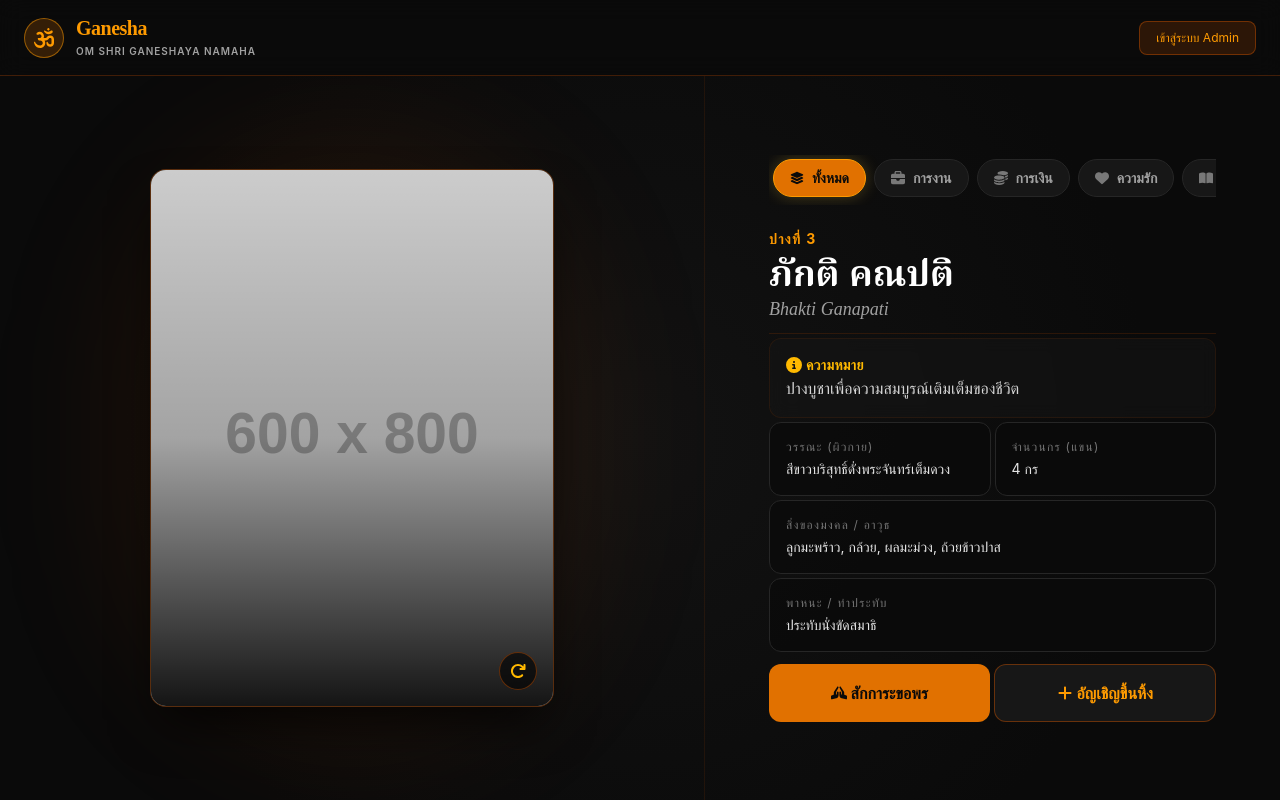
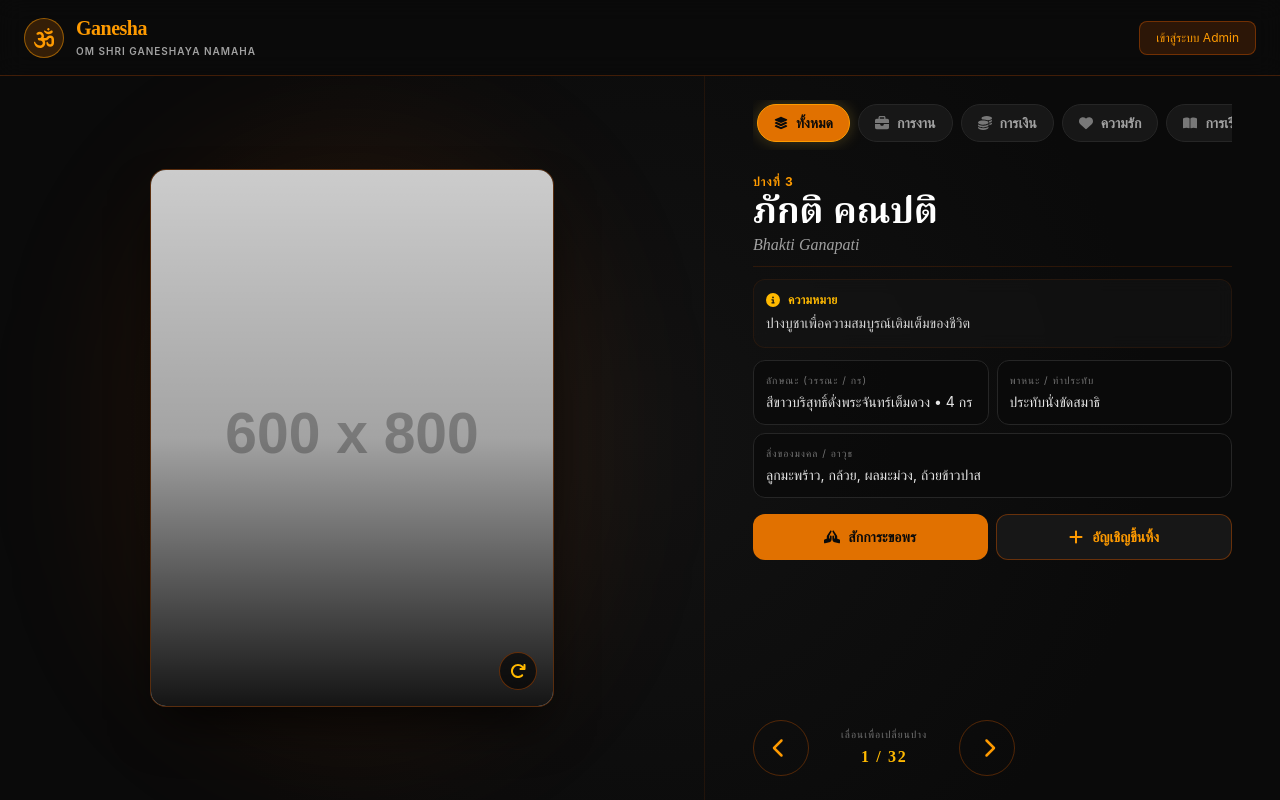
Before and after one commit to weerayosong/ganesha-frontend, a Next.js app: page / in a window 1280 px wide. Built offline with nearby package versions, Linux system fonts and the light colour scheme.

Commit message:
feat: add FormNavigator component for swipe navigation

```diff
--- a/app/layout.tsx
+++ b/app/layout.tsx
@@ -1,6 +1,14 @@
-import type { Metadata } from "next";
+import type { Metadata, Viewport } from "next";
 import "./globals.css";
 import Header from "@/components/layout/Header";
+
+// ล็อกการซูมหน้าจอ (แก้ปัญหา Double-Tap Zoom บน iOS)
+export const viewport: Viewport = {
+    width: "device-width",
+    initialScale: 1,
+    maximumScale: 1,
+    userScalable: false,
+};
 
 export const metadata: Metadata = {
     title: "Ganesha",
@@ -14,7 +22,8 @@ export default function RootLayout({
 }>) {
     return (
         <html lang="th">
-            <body className="antialiased flex flex-col h-dvh">
+            {/* เพิ่ม select-none เพื่อกันการเผลอคลุมดำ (Text Selection) */}
+            <body className="antialiased flex flex-col h-dvh select-none touch-manipulation">
                 <Header />
                 <div className="flex-1 overflow-hidden relative">
                     {children}
--- a/components/ganesha/ContentArea.tsx
+++ b/components/ganesha/ContentArea.tsx
@@ -2,7 +2,6 @@
 
 import { FaHandsPraying, FaPlus, FaCircleInfo } from "react-icons/fa6";
 
-// กำหนดโครงสร้างข้อมูล (Type Safety) รอรับจาก Database
 interface GaneshaData {
     order: number;
     nameTH: string;
@@ -14,7 +13,6 @@ interface GaneshaData {
     vahana_or_posture: string;
 }
 
-// ข้อมูลจำลอง (Mock Data) สำหรับทดสอบ UI
 const mockData: GaneshaData = {
     order: 3,
     nameTH: "ภักติ คณปติ",
@@ -32,74 +30,68 @@ export default function ContentArea({
     data?: GaneshaData;
 }) {
     return (
-        <div className="w-full max-w-2xl mx-auto flex flex-col gap-1 animate-in fade-in slide-in-from-bottom-2 duration-700">
-            {/* ส่วนหัว: ลำดับ และ ชื่อปาง */}
+        <div className="w-full max-w-2xl mx-auto flex flex-col gap-3 animate-in fade-in slide-in-from-bottom-2 duration-700">
             <div className="border-b border-amber-900/30 pb-2">
-                <span className="text-amber-500 font-bold tracking-widest text-sm uppercase mb-2 block">
+                <span className="text-amber-500 font-bold tracking-widest text-xs uppercase mb-1 block">
                     ปางที่ {data.order}
                 </span>
                 <h2 className="text-3xl md:text-4xl font-serif font-bold text-white">
                     {data.nameTH}
                 </h2>
-                <p className="text-neutral-400 font-serif text-lg italic">
+                <p className="text-neutral-400 font-serif text-base italic">
                     {data.nameEN}
                 </p>
             </div>
 
-            {/* ส่วนความหมาย */}
-            <div className="bg-neutral-900/50 border border-amber-900/20 rounded-xl p-4 backdrop-blur-sm">
-                <div className="flex items-center gap-1 text-amber-400">
-                    <FaCircleInfo className="w-4 h-4" />
-                    <h3 className="font-semibold text-sm tracking-wide">
+            <div className="bg-neutral-900/50 border border-amber-900/20 rounded-xl p-3 backdrop-blur-sm">
+                <div className="flex items-center gap-2 text-amber-400 mb-1">
+                    <FaCircleInfo className="w-3.5 h-3.5" />
+                    <h3 className="font-semibold text-xs tracking-wide">
                         ความหมาย
                     </h3>
                 </div>
-                <p className="text-neutral-300 leading-relaxed text-sm md:text-base">
+                <p className="text-neutral-300 leading-relaxed text-sm">
                     {data.meaning}
                 </p>
             </div>
 
-            {/* ส่วนรายละเอียด (Grid) */}
-            <div className="grid grid-cols-1 md:grid-cols-2 gap-1">
-                <div className="bg-neutral-950/80 border border-neutral-800 rounded-xl p-4">
-                    <span className="text-xs text-neutral-500 uppercase tracking-widest block mb-1">
-                        วรรณะ (ผิวกาย)
+            {/* Grid ที่ถูกยุบรวมให้กระชับขึ้น */}
+            <div className="grid grid-cols-1 md:grid-cols-2 gap-2">
+                <div className="bg-neutral-950/80 border border-neutral-800 rounded-xl p-3">
+                    <span className="text-[10px] text-neutral-500 uppercase tracking-widest block mb-1">
+                        ลักษณะ (วรรณะ / กร)
                     </span>
-                    <p className="text-sm text-neutral-200">{data.skinColor}</p>
+                    <p className="text-sm text-neutral-200">
+                        {data.skinColor} • {data.arms} กร
+                    </p>
                 </div>
-                <div className="bg-neutral-950/80 border border-neutral-800 rounded-xl p-4">
-                    <span className="text-xs text-neutral-500 uppercase tracking-widest block mb-1">
-                        จำนวนกร (แขน)
+                <div className="bg-neutral-950/80 border border-neutral-800 rounded-xl p-3">
+                    <span className="text-[10px] text-neutral-500 uppercase tracking-widest block mb-1">
+                        พาหนะ / ท่าประทับ
                     </span>
-                    <p className="text-sm text-neutral-200">{data.arms} กร</p>
+                    <p className="text-sm text-neutral-200">
+                        {data.vahana_or_posture}
+                    </p>
                 </div>
-                <div className="bg-neutral-950/80 border border-neutral-800 rounded-xl p-4 md:col-span-2">
-                    <span className="text-xs text-neutral-500 uppercase tracking-widest block mb-1">
+                <div className="bg-neutral-950/80 border border-neutral-800 rounded-xl p-3 md:col-span-2">
+                    <span className="text-[10px] text-neutral-500 uppercase tracking-widest block mb-1">
                         สิ่งของมงคล / อาวุธ
                     </span>
                     <p className="text-sm text-neutral-200">
                         {data.weapons.join(", ")}
                     </p>
                 </div>
-                <div className="bg-neutral-950/80 border border-neutral-800 rounded-xl p-4 md:col-span-2">
-                    <span className="text-xs text-neutral-500 uppercase tracking-widest block mb-1">
-                        พาหนะ / ท่าประทับ
-                    </span>
-                    <p className="text-sm text-neutral-200">
-                        {data.vahana_or_posture}
-                    </p>
-                </div>
             </div>
 
-            {/* ส่วนปุ่ม Action */}
-            <div className="flex flex-col sm:flex-row gap-1 mt-2">
-                <button className="flex-1 bg-amber-600 hover:bg-amber-500 text-neutral-950 font-bold py-4 px-6 rounded-xl flex items-center justify-center gap-1 transition-colors cursor-pointer group">
+            {/* ลด py-4 เหลือ py-3 */}
+            <div className="flex flex-col sm:flex-row gap-2 mt-1">
+                <button className="flex-1 bg-amber-600 hover:bg-amber-500 text-neutral-950 font-bold py-3 px-6 rounded-xl flex items-center justify-center gap-2 transition-colors cursor-pointer group">
                     <FaHandsPraying className="w-4 h-4 group-hover:scale-110 transition-transform" />
-                    <span>สักการะขอพร</span>
+                    <span className="text-sm">สักการะขอพร</span>
                 </button>
-                <button className="flex-1 bg-neutral-900 hover:bg-neutral-800 border border-amber-700/50 text-amber-500 font-bold py-4 px-6 rounded-xl flex items-center justify-center gap-1 transition-colors cursor-pointer group">
+                <button className="flex-1 bg-neutral-900 hover:bg-neutral-800 border border-amber-700/50 text-amber-500 font-bold py-3 px-6 rounded-xl flex items-center justify-center gap-2 transition-colors cursor-pointer group">
                     <FaPlus className="w-4 h-4 group-hover:scale-110 transition-transform" />
-                    <span>อัญเชิญขึ้นหิ้ง</span>
+                    <span className="text-sm">อัญเชิญขึ้นหิ้ง</span>
                 </button>
             </div>
         </div>
--- a/components/ganesha/FilterBar.tsx
+++ b/components/ganesha/FilterBar.tsx
@@ -9,7 +9,6 @@ import {
     FaBookOpen,
 } from "react-icons/fa6";
 
-// กำหนดหมวดหมู่จำลอง (ปรับเหลือ 5 หมวดหมู่เพื่อความสวยงามของ UI)
 const categories = [
     { id: "all", name: "ทั้งหมด", icon: FaLayerGroup },
     { id: "success", name: "การงาน", icon: FaBriefcase },
--- /dev/null
+++ b/components/ganesha/FormNavigator.tsx
@@ -0,0 +1,32 @@
+"use client";
+
+import { FaChevronLeft, FaChevronRight } from "react-icons/fa6";
+
+export default function FormNavigator() {
+    return (
+        <div className="w-full max-w-2xl mx-auto mt-6 lg:mt-auto flex items-center justify-between lg:justify-start lg:gap-8 pt-4 lg:pt-8 pb-2 lg:pb-0 border-t border-amber-900/20 lg:border-t-0">
+            {/* ปุ่มย้อนกลับ (Previous) */}
+            <button
+                className="w-12 h-12 lg:w-14 lg:h-14 rounded-full border border-amber-700/40 flex items-center justify-center text-amber-500 hover:bg-amber-700/20 transition-all cursor-pointer disabled:opacity-20 disabled:cursor-not-allowed"
+                // disabled={true} // ไว้ปลดล็อกตอนต่อ State
+            >
+                <FaChevronLeft className="w-5 h-5 pr-1" />
+            </button>
+
+            {/* ตัวเลขบอกลำดับ (Counter) */}
+            <div className="flex flex-col items-center">
+                <span className="text-[10px] text-neutral-500 uppercase tracking-widest mb-1 hidden md:block">
+                    เลื่อนเพื่อเปลี่ยนปาง
+                </span>
+                <span className="text-amber-400 font-serif font-bold tracking-widest text-sm lg:text-base">
+                    1 / 32
+                </span>
+            </div>
+
+            {/* ปุ่มถัดไป (Next) */}
+            <button className="w-12 h-12 lg:w-14 lg:h-14 rounded-full border border-amber-700/40 flex items-center justify-center text-amber-500 hover:bg-amber-700/20 transition-all cursor-pointer disabled:opacity-20 disabled:cursor-not-allowed">
+                <FaChevronRight className="w-5 h-5 pl-1" />
+            </button>
+        </div>
+    );
+}
--- a/components/layout/SplitLayout.tsx
+++ b/components/layout/SplitLayout.tsx
@@ -1,24 +1,61 @@
+"use client"; // ต้องเติม client directive เพราะมีการใช้ Touch Events (State)
+
+import { useState } from "react";
 import FlipCard from "@/components/ganesha/FlipCard";
 import ContentArea from "@/components/ganesha/ContentArea";
 import FilterBar from "@/components/ganesha/FilterBar";
+import FormNavigator from "@/components/ganesha/FormNavigator";
 
 export default function SplitLayout() {
+    // State สำหรับจับระยะการ Swipe
+    const [touchStartX, setTouchStartX] = useState<number | null>(null);
+    const [touchEndX, setTouchEndX] = useState<number | null>(null);
+
+    // กำหนดระยะขั้นต่ำที่ถือว่าเป็นการ Swipe (ป้องกันการเผลอแตะ)
+    const minSwipeDistance = 50;
+
+    const onTouchStart = (e: React.TouchEvent) => {
+        setTouchEndX(null);
+        setTouchStartX(e.targetTouches[0].clientX);
+    };
+
+    const onTouchMove = (e: React.TouchEvent) => {
+        setTouchEndX(e.targetTouches[0].clientX);
+    };
+
+    const onTouchEnd = () => {
+        if (!touchStartX || !touchEndX) return;
+        const distance = touchStartX - touchEndX;
+        const isLeftSwipe = distance > minSwipeDistance;
+        const isRightSwipe = distance < -minSwipeDistance;
+
+        if (isLeftSwipe) {
+            console.log("> Swiped Left! (Next)");
+            // เตรียมเรียกฟังก์ชัน Next
+        }
+        if (isRightSwipe) {
+            console.log("< Swiped Right! (Prev)");
+            // เตรียมเรียกฟังก์ชัน Prev
+        }
+    };
+
     return (
-        <div className="w-full h-full flex flex-col lg:flex-row relative">
-            {/* พื้นหลังรัศมี (Background) */}
+        <div
+            className="w-full h-full flex flex-col lg:flex-row relative"
+            onTouchStart={onTouchStart}
+            onTouchMove={onTouchMove}
+            onTouchEnd={onTouchEnd}
+        >
             <div className="absolute inset-0 pointer-events-none bg-[radial-gradient(circle_at_center,var(--color-dark-900)_0%,var(--color-dark-950)_70%)] z-0"></div>
 
-            {/* ฝั่งซ้าย: พื้นที่สำหรับ 3D Card */}
             <section className="relative w-full lg:w-[50%] xl:w-[55%] h-[50dvh] lg:h-full flex items-center justify-center p-6 z-10 shrink-0">
                 <FlipCard />
             </section>
 
-            {/* ฝั่งขวา: พื้นที่สำหรับข้อมูลและปุ่ม Action */}
-            <section className="relative w-full lg:w-[50%] xl:w-[45%] h-[50dvh] lg:h-full flex flex-col px-6 pb-24 pt-4 lg:p-16 z-20 overflow-y-auto hide-scrollbar border-t lg:border-t-0 lg:border-l border-amber-900/20 bg-neutral-950/90 backdrop-blur-xl lg:bg-transparent lg:backdrop-blur-none lg:justify-start xl:justify-center">
-                {/* ใส่แถบ Filter ตรงนี้ */}
+            <section className="relative w-full lg:w-[50%] xl:w-[45%] h-[50dvh] lg:h-full flex flex-col px-6 pb-24 pt-4 lg:px-12 lg:py-6 z-20 overflow-y-auto hide-scrollbar border-t lg:border-t-0 lg:border-l border-amber-900/20 bg-neutral-950/90 backdrop-blur-xl lg:bg-transparent lg:backdrop-blur-none lg:justify-start xl:justify-center">
                 <FilterBar />
-
                 <ContentArea />
+                <FormNavigator />
             </section>
         </div>
     );
```
